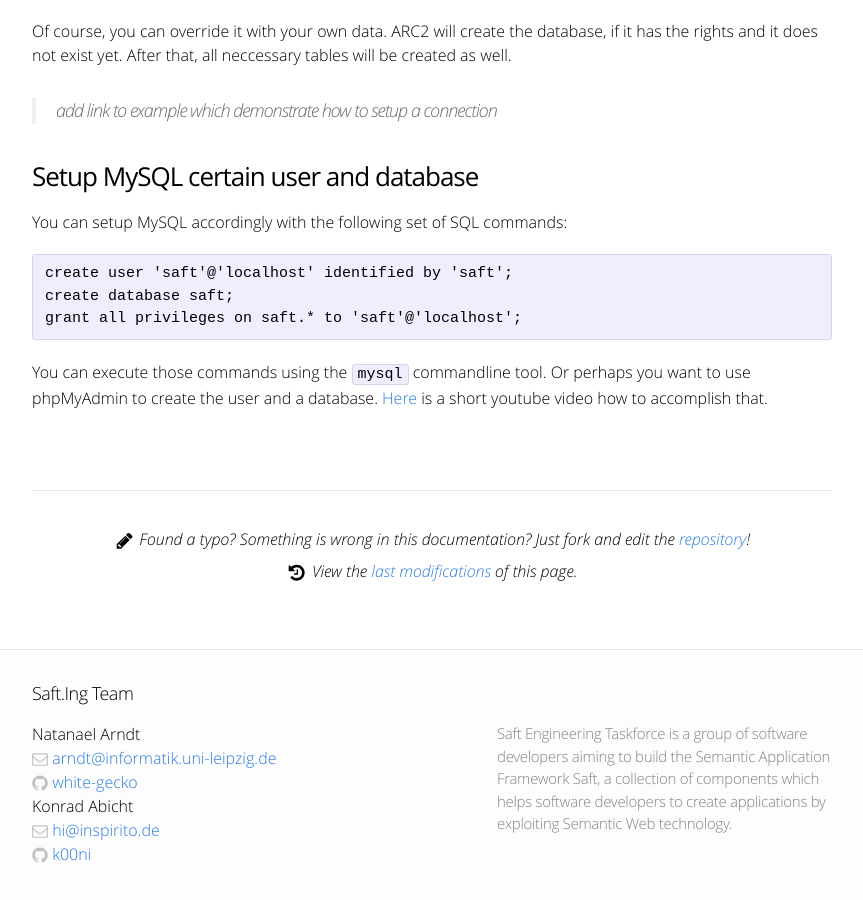
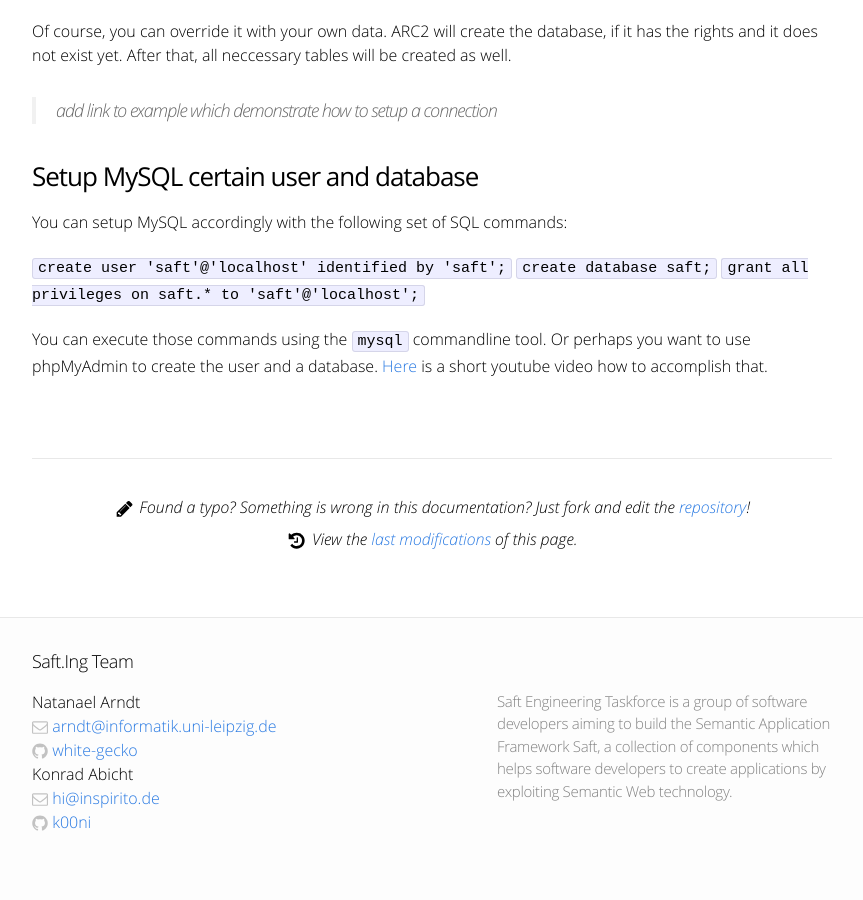
Before and after one commit to SaftIng/safting.github.io, a Jekyll site: the page built from doc/phpframework/backends/ARC2.md, in a window 1280 px wide and 900 px high, scrolled down 748 px. Shown: the whole window, without its empty margins (208-1071 px from the left). Built offline with Jekyll 4.4.1, drawn with Linux system fonts in a browser that asks for light colours; after the commit the page ends 1627 px from its top, so only the background shows below that.

Commit message:
Update ARC2.md

````diff
--- a/doc/phpframework/backends/ARC2.md
+++ b/doc/phpframework/backends/ARC2.md
@@ -34,10 +34,8 @@ Of course, you can override it with your own data. ARC2 will create the database
 
 You can setup MySQL accordingly with the following set of SQL commands:
 
-```
-create user 'saft'@'localhost' identified by 'saft';
-create database saft;
-grant all privileges on saft.* to 'saft'@'localhost';
-```
+`create user 'saft'@'localhost' identified by 'saft';`
+`create database saft;`
+`grant all privileges on saft.* to 'saft'@'localhost';`
 
 You can execute those commands using the `mysql` commandline tool. Or perhaps you want to use phpMyAdmin to create the user and a database. [Here](https://www.youtube.com/watch?v=lfjzAbaW32c) is a short youtube video how to accomplish that.
````
